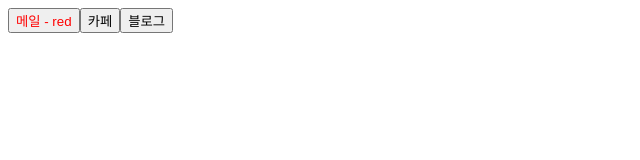
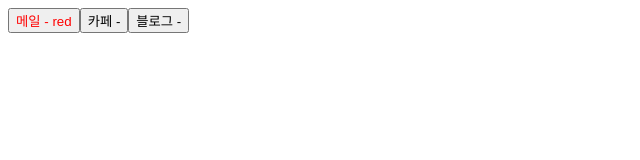
Before and after one commit to juuxx/onebite-react, a React (Vite) app in the folder section05/: page / in a window 1280 px wide. Shown: the top 160 px of the page, without its empty margins (0-640 px from the left). Built offline with nearby package versions, Linux system fonts and the light colour scheme.

Commit message:
5.5 - 이벤트 처리하기

```diff
--- a/section05/src/components/button.jsx
+++ b/section05/src/components/button.jsx
@@ -1,9 +1,23 @@
-const Button = (props) => {
+const Button = ({text, color, children}) => {
+  // 이벤트 객체
+  const onClickButton = (e) => {
+    console.log(e);
+    console.log(text);
+  };
   return (
-    <button style={{ color: props.color }}>
-      {props.color ? `${props.text} - ${props.color}` : props.text}
+    <button
+    onClick={onClickButton}
+    // onMouseEnter={onClickButton}
+    style={{ color: color }}
+    >
+     {text} - {color}
+     {children}
     </button>
   );
 };
 
+Button.defaultProps = {
+  color:"black",
+};
+
 export default Button;
```
